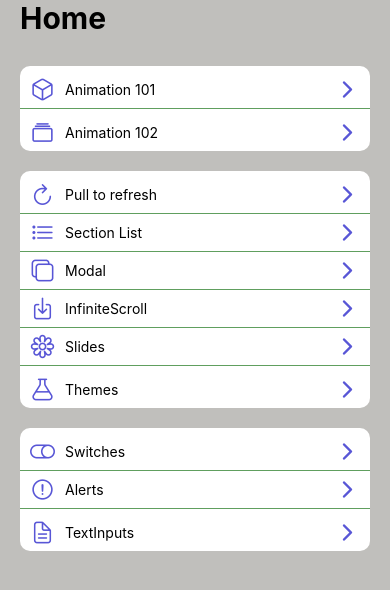
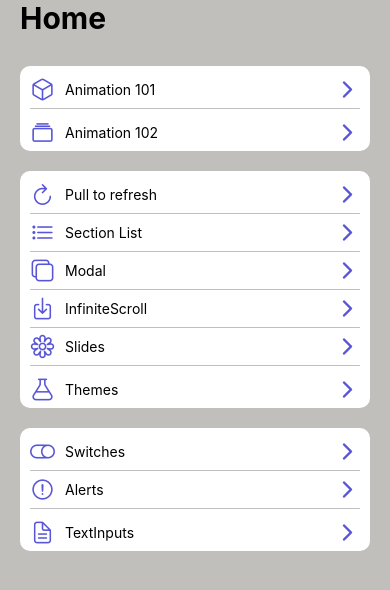
Before and after one commit to yerytech/menu-app, a React Native app: screen /HomeScreen in a window 390 px wide. Shown: the top 590 px of the page. Built offline with nearby package versions, Linux system fonts and the light colour scheme.

Commit message:
Refactor Divider component to enhance styling and improve background color

```diff
--- a/src/presentation/components/ui/Divider.tsx
+++ b/src/presentation/components/ui/Divider.tsx
@@ -1,19 +1,23 @@
 import { StyleProp, View, ViewStyle } from "react-native";
+import { colors } from "../../../config/theme/theme";
 interface Props {
   style?: StyleProp<ViewStyle>;
 }
 export const Divider = ({ style }: Props) => {
   return (
+    <View style={{ backgroundColor: colors.cardBackground }}>
       <View
         style={[
           {
+            borderRadius: 100,
             borderBottomWidth: 1,
-          borderBottomColor: "green",
-          // marginHorizontal: 10,
+            borderBottomColor: "gray",
+            marginHorizontal: 10,
             opacity: 0.5,
           },
           style,
         ]}
       />
+    </View>
   );
 };
```
Lines whose indentation alone changed are shown as unchanged.
